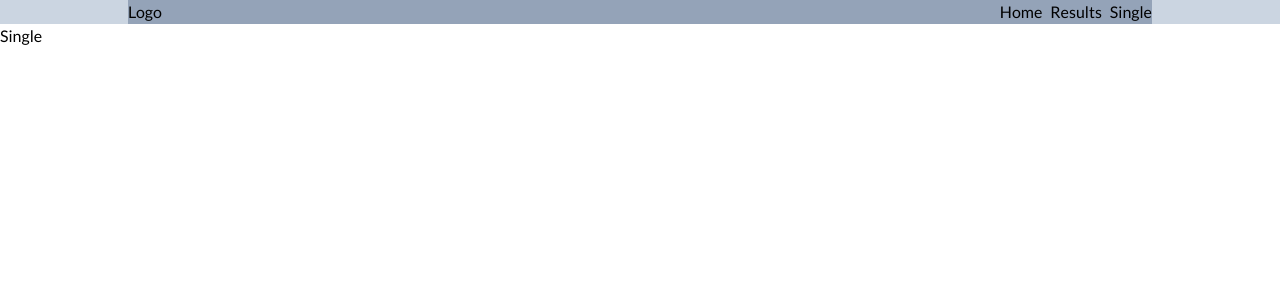
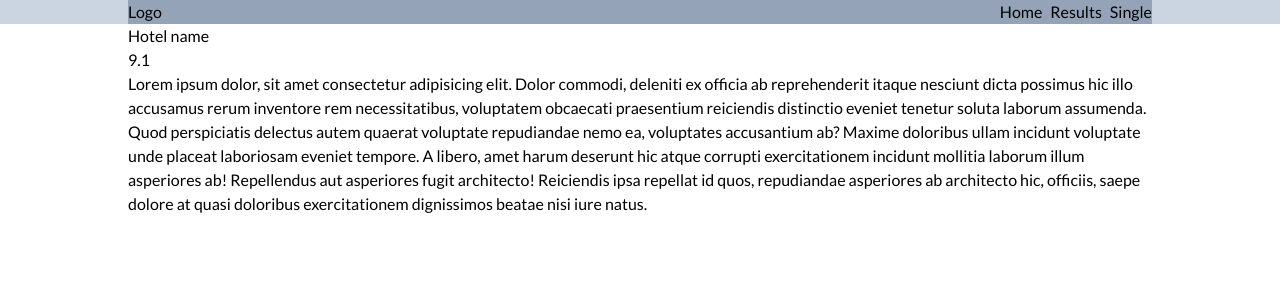
Before and after one commit to lilKriT/MERN-Hotel-Booking, a React (Vite) app in the folder packages/client/: page /hotels/1 in a window 1280 px wide. Shown: the top 300 px of the page. Built offline with nearby package versions, Linux system fonts and the light colour scheme.

Commit message:
Created a single hotel page.

```diff
--- a/packages/client/src/pages/Results.tsx
+++ b/packages/client/src/pages/Results.tsx
@@ -39,9 +39,3 @@ const Results = () => {
 };
 
 export default Results;
-
-// TODO: list of results
-// TODO: sticky search params
-// TODO: add results item
-// TODO: create a single hotel page
-// TODO: maybe make a slider with lightbox?
--- a/packages/client/src/pages/Single.tsx
+++ b/packages/client/src/pages/Single.tsx
@@ -1,5 +1,27 @@
 const Single = () => {
-  return <div>Single</div>;
+  return (
+    <div className="flex justify-center">
+      <div className="container">
+        <h1>Hotel name</h1>
+        <h2>9.1</h2>
+        <p>
+          Lorem ipsum dolor, sit amet consectetur adipisicing elit. Dolor
+          commodi, deleniti ex officia ab reprehenderit itaque nesciunt dicta
+          possimus hic illo accusamus rerum inventore rem necessitatibus,
+          voluptatem obcaecati praesentium reiciendis distinctio eveniet tenetur
+          soluta laborum assumenda. Quod perspiciatis delectus autem quaerat
+          voluptate repudiandae nemo ea, voluptates accusantium ab? Maxime
+          doloribus ullam incidunt voluptate unde placeat laboriosam eveniet
+          tempore. A libero, amet harum deserunt hic atque corrupti
+          exercitationem incidunt mollitia laborum illum asperiores ab!
+          Repellendus aut asperiores fugit architecto! Reiciendis ipsa repellat
+          id quos, repudiandae asperiores ab architecto hic, officiis, saepe
+          dolore at quasi doloribus exercitationem dignissimos beatae nisi iure
+          natus.
+        </p>
+      </div>
+    </div>
+  );
 };
 
 export default Single;
```
